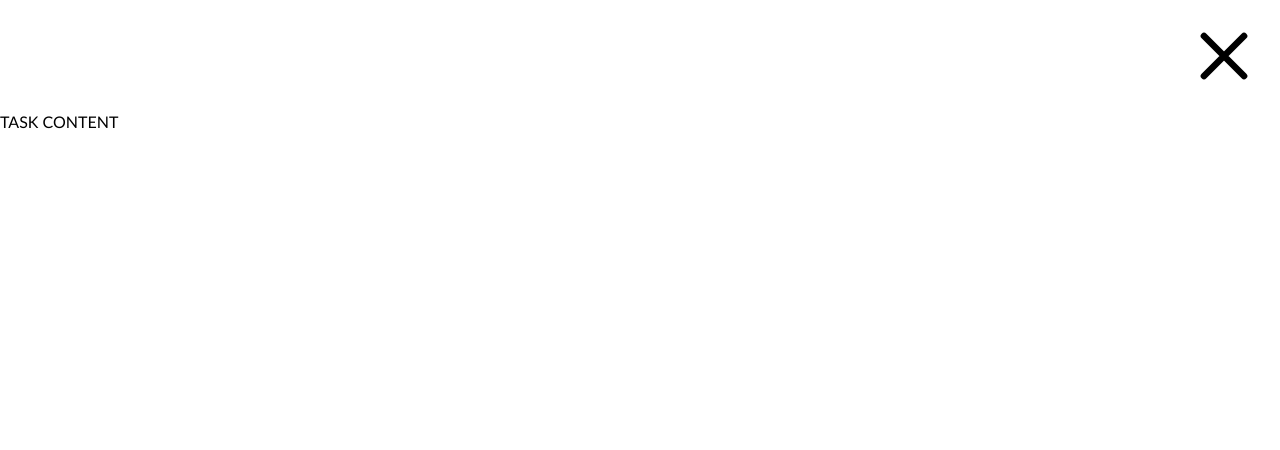
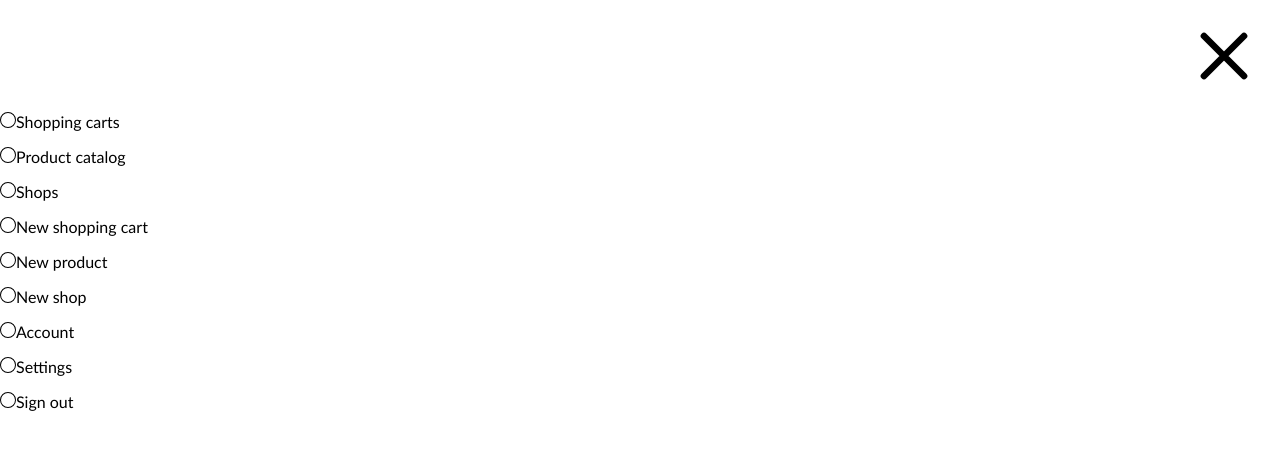
Before and after one commit to amik33/44-grupe-todo-classic, a React (Create React App) app: page /tasks in a window 1280 px wide. Shown: the top 450 px of the page. Built offline with nearby package versions, Linux system fonts and the light colour scheme.

Commit message:
initial commit

```diff
--- a/src/data/tasks.js
+++ b/src/data/tasks.js
@@ -5,7 +5,7 @@ export const tasksData = [
     },
     {
         id: 2,
-        text: 'Lorem, ipsum dolor sit amet consectetur adipisicing.',
+        text: 'Lorem, ipsum dolor sit amet consectetur.',
     },
     {
         id: 3,
@@ -13,7 +13,7 @@ export const tasksData = [
     },
     {
         id: 4,
-        text: 'Lorem, ipsum dolor sit amet consectetur adipisicing.',
+        text: 'Lorem, ipsum dolor sit amet .',
     },
     {
         id:5,
--- /dev/null
+++ b/src/data/title.js
@@ -0,0 +1,39 @@
+export const  titleData = [
+    {
+        id:1,
+        title: 'Shopping carts'
+    },
+    {
+        id:2,
+        title: 'Product catalog'
+    },
+    {
+        id:3,
+        title: 'Shops',
+    },
+    {
+        id:4,
+        title: 'New shopping cart'
+    },
+    {
+        id:5,
+        title: 'New product'
+    },
+    {
+        id:6,
+        title: 'New shop',
+    },
+    {
+        id:7,
+        title: 'Account'
+    },
+    {
+        id:8,
+        title: 'Settings'
+    },
+    {
+        id:9,
+        title: 'Sign out'
+    },
+
+]
--- a/src/pages/Content.jsx
+++ b/src/pages/Content.jsx
@@ -12,7 +12,7 @@ export function Content () {
                 <Link className={style.link} to='/tasks'><HiOutlineMenu size='5rem' color='#000' /></Link>
             </div>
             <div className={style.form}>
-                {tasksData.map(task => <p key={task.id}>{task.id}) {task.text}</p>)}
+                {tasksData.map(task => <p className={style.read} key={task.id}>{task.id}) {task.text}</p>)}
             </div>
         </div>
     )
--- a/src/pages/Login.jsx
+++ b/src/pages/Login.jsx
@@ -1,5 +1,5 @@
 import style from './Create.module.css';
-import { useState } from "react";
+import { useState, useEffect } from "react";
 import { Link } from 'react-router-dom';
 
 
@@ -7,16 +7,44 @@ import { Link } from 'react-router-dom';
 export function Login () {
     const [email, setEmail] = useState('');
     const [password, setPassword] = useState('');
-    // const registr = `${email} ${password}`.trim();
+    const [errors, setErrors] = useState([]);
+    const [users, setUsers] = useState(() => JSON.parse(localStorage.getItem('users')) || []);
 
+    useEffect(() => {
+        localStorage.setItem('users', JSON.stringify(users));
+    }, [users]);
 
     function updateEmail(event) {
-      setEmail(event.target.value);
+        setEmail(event.target.value);
     }
 
     function updatePassword(event) {
         setPassword(event.target.value);
-      }
+    }
+
+    function loginUser(event) {
+        const minEmailLength = 6;
+        const maxEmailLength = 30;
+        const minPasswordLength = 6;
+        const maxPasswordLength = 100;
+        event.preventDefault();
+
+        const newErrors = [];
+
+        if (email.length < minEmailLength || email.length > maxEmailLength) {
+            newErrors.push('Error: email');
+        }
+
+        if (password.length < minPasswordLength || password.length > maxPasswordLength) {
+            newErrors.push('Error: password');
+        }
+
+        setErrors(newErrors);
+
+        if (!errors.length) {
+            setUsers((prev) => [...prev, { email, password }]);
+        }
+    }
 
     return (
         <div className={style.create}>
@@ -28,12 +56,15 @@ export function Login () {
                 <div className={style.row}>
                     <input onChange={updatePassword} value={password} id='password' type='password' placeholder='Password' />
                 </div>
+                <div className={`${style.error} ${errors.length ? style.show : ''}`}>
+                    {errors.map(err => <p key={password}>{err}</p>)}
+                </div>
                 <div className={style.row}>
-                    <Link className={style.button} to='/content'>Log in</Link>
+                    <Link onClick={loginUser} className={style.button} to='/content'>Log in</Link>
                     <Link className={style.button} to='/create'>Register</Link>
                 </div>
             </form>
         </div>
-  );
+    );
 
 }
--- a/src/pages/Tasks.jsx
+++ b/src/pages/Tasks.jsx
@@ -1,6 +1,8 @@
 import style from './Create.module.css';
 import { Link } from 'react-router-dom';
 import { HiOutlineX } from 'react-icons/hi';
+import { BsCircle } from 'react-icons/bs';
+import { titleData } from '../data/title';
 
 export function Tasks () {
     return (
@@ -8,8 +10,9 @@ export function Tasks () {
             <div className={style.readTask}>
                 <Link className={style.link} to='/content'><HiOutlineX size='5rem' color='#000' /></Link>
             </div>
-                TASK CONTENT
-
+            <div className={style.form}>
+                {titleData.map(title => <p className={style.info} key={title.id}><BsCircle />{title.title}</p>)}
+            </div>
         </div>
     )
 };
```
